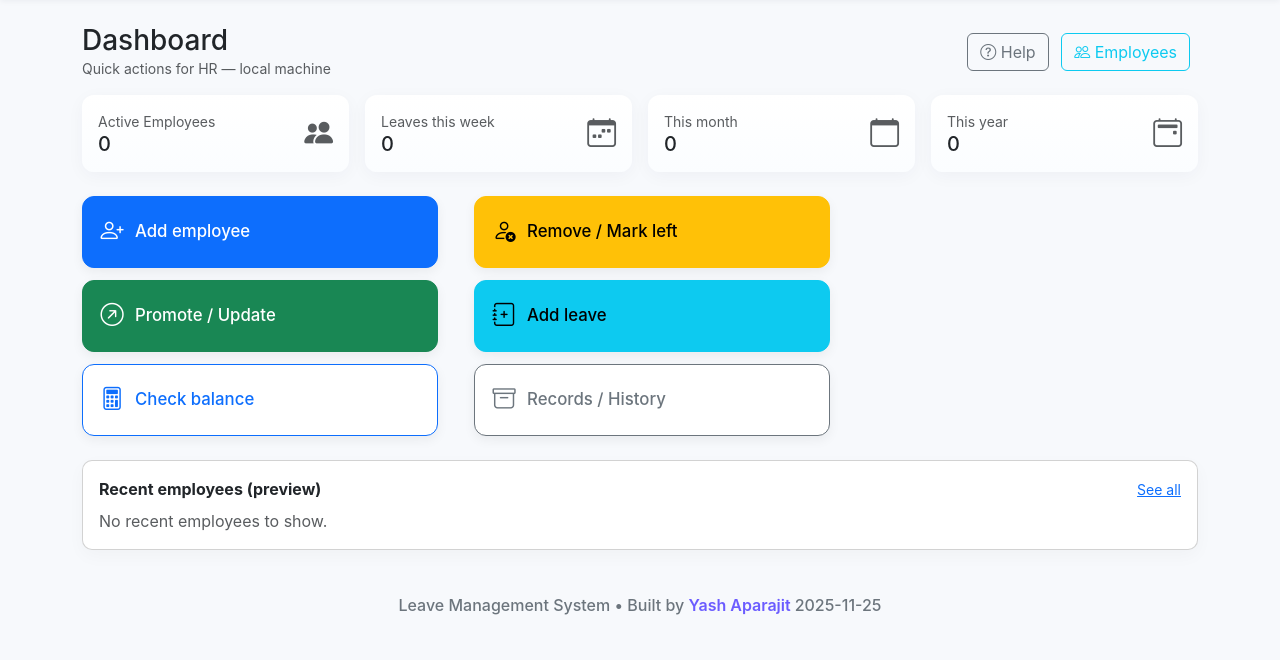
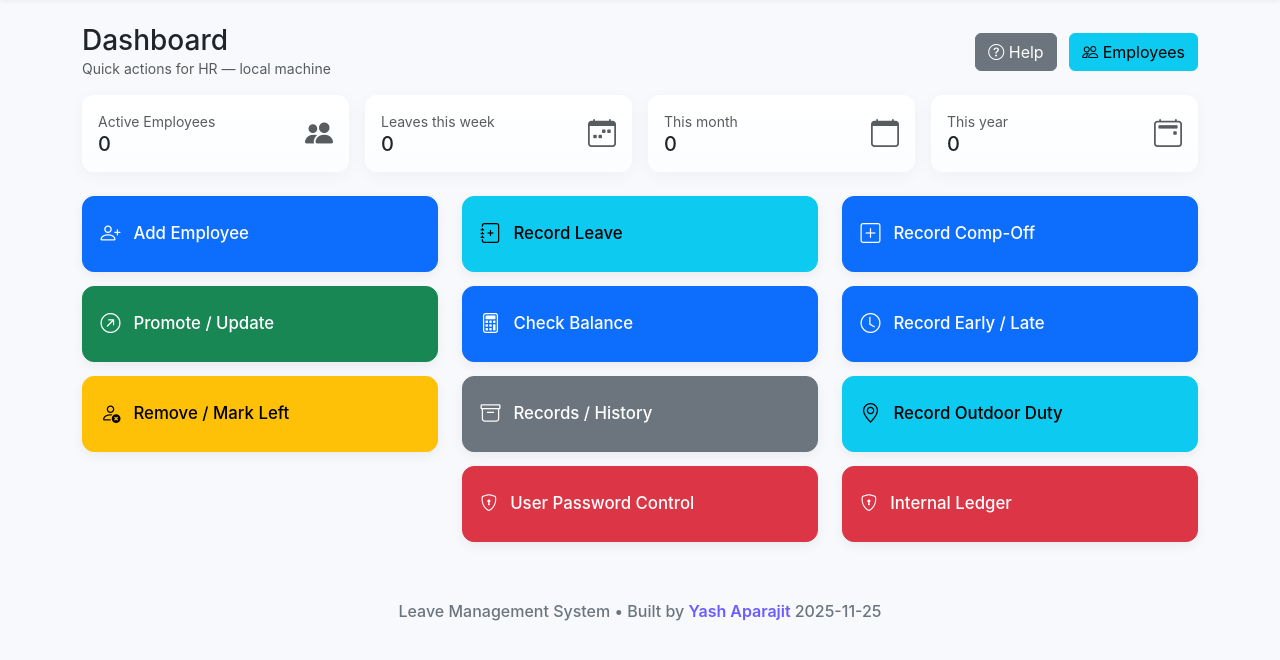
Before and after one commit to Yash-Aparajit/Leave-Management-System, a Flask app: page / in a window 1280 px wide. Shown: the part 55-715 px from the top of the page. Run offline with Flask 3, Linux system fonts and the light colour scheme; the visitor is signed in with stand-in values (Sample User, id 1); data that the repository does not hold is empty.

Commit message:
Update index.html

```diff
--- a/templates/index.html
+++ b/templates/index.html
@@ -8,143 +8,144 @@
     <div class="small text-muted">Quick actions for HR — local machine</div>
   </div>
   <div class="col-md-4 text-md-end mt-3 mt-md-0">
-    <a class="btn btn-outline-secondary me-2" href="{{ url_for('help_page') }}"><i class="bi bi-question-circle"></i> Help</a>
-    <a class="btn btn-outline-info me-2" href="{{ url_for('employees_list') }}"><i class="bi bi-people"></i> Employees</a>
+    <a class="btn btn-secondary me-2" href="{{ url_for('help_page') }}">
+      <i class="bi bi-question-circle"></i> Help
+    </a>
+    <a class="btn btn-info" href="{{ url_for('employees_list') }}">
+      <i class="bi bi-people"></i> Employees
+    </a>
   </div>
 </div>
 
-<!-- Metrics -->
+<!-- METRICS -->
 <div class="row g-3 mb-4">
   <div class="col-sm-6 col-md-3">
     <div class="metric-card">
-      <div class="d-flex align-items-center justify-content-between">
+      <div class="d-flex justify-content-between align-items-center">
         <div>
           <div class="text-muted small">Active Employees</div>
           <div class="h5 mb-0">{{ total_employees or 0 }}</div>
         </div>
-        <div class="text-muted"><i class="bi bi-people-fill" style="font-size:1.8rem"></i></div>
+        <i class="bi bi-people-fill fs-3 text-muted"></i>
       </div>
     </div>
   </div>
 
   <div class="col-sm-6 col-md-3">
     <div class="metric-card">
-      <div class="d-flex align-items-center justify-content-between">
+      <div class="d-flex justify-content-between align-items-center">
         <div>
           <div class="text-muted small">Leaves this week</div>
           <div class="h5 mb-0">{{ week_count or 0 }}</div>
         </div>
-        <div class="text-muted"><i class="bi bi-calendar-week" style="font-size:1.8rem"></i></div>
+        <i class="bi bi-calendar-week fs-3 text-muted"></i>
       </div>
     </div>
   </div>
 
   <div class="col-sm-6 col-md-3">
     <div class="metric-card">
-      <div class="d-flex align-items-center justify-content-between">
+      <div class="d-flex justify-content-between align-items-center">
         <div>
           <div class="text-muted small">This month</div>
           <div class="h5 mb-0">{{ month_count or 0 }}</div>
         </div>
-        <div class="text-muted"><i class="bi bi-calendar" style="font-size:1.8rem"></i></div>
+        <i class="bi bi-calendar fs-3 text-muted"></i>
       </div>
     </div>
   </div>
 
   <div class="col-sm-6 col-md-3">
     <div class="metric-card">
-      <div class="d-flex align-items-center justify-content-between">
+      <div class="d-flex justify-content-between align-items-center">
         <div>
           <div class="text-muted small">This year</div>
           <div class="h5 mb-0">{{ year_count or 0 }}</div>
         </div>
-        <div class="text-muted"><i class="bi bi-calendar2-event" style="font-size:1.8rem"></i></div>
+        <i class="bi bi-calendar2-event fs-3 text-muted"></i>
       </div>
     </div>
   </div>
 </div>
 
-<!-- Action buttons -->
-<div class="row action-grid mb-4">
-  <div class="col-sm-6 col-md-4">
-    <a class="btn btn-primary big-btn w-100" href="{{ url_for('add_employee') }}">
-      <i class="bi bi-person-plus" style="font-size:1.45rem"></i> Add employee
+<!-- BUTTON STYLE FIX -->
+<style>
+.big-btn {
+  width: 100%;
+  height: 76px;
+  display: flex;
+  align-items: center;
+  gap: .8rem;
+  font-size: 1.05rem;
+  border-radius: 12px;
+  margin-bottom: 14px;
+  transition: transform .18s ease, box-shadow .18s ease;
+}
+
+.big-btn:hover {
+  transform: translateY(-3px);
+  box-shadow: 0 10px 24px rgba(0,0,0,0.12);
+}
+</style>
+
+<div class="row mb-4">
+
+  <!-- COLUMN 1 — EMPLOYEE MASTER -->
+  <div class="col-md-4 col-sm-12">
+    <a class="btn btn-primary big-btn" href="{{ url_for('add_employee') }}">
+      <i class="bi bi-person-plus fs-5"></i> Add Employee
+    </a>
+
+    <a class="btn btn-success big-btn" href="{{ url_for('promote_employee') }}">
+      <i class="bi bi-arrow-up-right-circle fs-5"></i> Promote / Update
+    </a>
+
+    <a class="btn btn-warning big-btn" href="{{ url_for('remove_employee') }}">
+      <i class="bi bi-person-x fs-5"></i> Remove / Mark Left
     </a>
   </div>
 
-  <div class="col-sm-6 col-md-4">
-    <a class="btn btn-warning big-btn w-100" href="{{ url_for('remove_employee') }}">
-      <i class="bi bi-person-x" style="font-size:1.45rem"></i> Remove / Mark left
+  <!-- COLUMN 2 — LEAVES -->
+  <div class="col-md-4 col-sm-12">
+    <a class="btn btn-info big-btn" href="{{ url_for('record_leave') }}">
+      <i class="bi bi-journal-plus fs-5"></i> Record Leave
     </a>
+
+    <a class="btn btn-primary big-btn" href="{{ url_for('check_balance') }}">
+      <i class="bi bi-calculator fs-5"></i> Check Balance
+    </a>
+
+    <a class="btn btn-secondary big-btn" href="{{ url_for('history_home') }}">
+      <i class="bi bi-archive fs-5"></i> Records / History
+    </a>
+
+    {% if session.role == 'developer' %}
+      <a class="btn btn-danger big-btn"
+        href="{{ url_for('dev_user_passwords') }}">
+        <i class="bi bi-shield-lock"></i> User Password Control
+      </a>
+    {% endif %}
   </div>
 
-  <div class="col-sm-6 col-md-4">
-    <a class="btn btn-success big-btn w-100" href="{{ url_for('promote_employee') }}">
-      <i class="bi bi-arrow-up-right-circle" style="font-size:1.45rem"></i> Promote / Update
+  <!-- COLUMN 3 — RECORD ONLY -->
+  <div class="col-md-4 col-sm-12">
+    <a class="btn btn-primary big-btn" href="{{ url_for('comp_off_new') }}">
+      <i class="bi bi-plus-square fs-5"></i> Record Comp-Off
     </a>
-  </div>
 
-  <div class="col-sm-6 col-md-4">
-    <a class="btn btn-info big-btn w-100" href="{{ url_for('record_leave') }}">
-      <i class="bi bi-journal-plus" style="font-size:1.45rem"></i> Add leave
+    <a class="btn btn-primary big-btn" href="{{ url_for('early_late_record') }}">
+      <i class="bi bi-clock fs-5"></i> Record Early / Late
     </a>
-  </div>
 
-  <div class="col-sm-6 col-md-4">
-    <a class="btn btn-outline-primary big-btn w-100" href="{{ url_for('check_balance') }}">
-      <i class="bi bi-calculator" style="font-size:1.45rem"></i> Check balance
+    <a class="btn btn-info big-btn" href="{{ url_for('outdoor_new') }}">
+      <i class="bi bi-geo-alt fs-5"></i> Record Outdoor Duty
     </a>
-  </div>
 
-  <div class="col-sm-6 col-md-4">
-    <a class="btn btn-outline-secondary big-btn w-100" href="{{ url_for('history') }}">
-      <i class="bi bi-archive" style="font-size:1.45rem"></i> Records / History
+    {% if session.role == 'developer' %}
+    <a class="btn btn-danger big-btn" href="{{ url_for('internal_ledger') }}">
+      <i class="bi bi-shield-lock"></i> Internal Ledger
     </a>
+    {% endif %}
   </div>
 </div>
-
-<!-- Quick employees preview (optional; helpful for HR) -->
-<div class="row mb-4">
-  <div class="col-12">
-    <div class="card card-small p-3">
-      <div class="d-flex align-items-center justify-content-between mb-2">
-        <div><strong>Recent employees (preview)</strong></div>
-        <div><a href="{{ url_for('employees_list') }}" class="small">See all</a></div>
-      </div>
-
-      {% if employees %}
-        <div class="table-responsive">
-          <table class="table table-sm">
-            <thead class="table-light">
-              <tr>
-                <th>EMP ID</th>
-                <th>Name</th>
-                <th>Balance</th>
-                <th>Action</th>
-              </tr>
-            </thead>
-            <tbody>
-              {% for e in employees %}
-                <tr>
-                  <td>{{ e.employee_id }}</td>
-                  <td>{{ e.first_name }} {{ e.middle_name or '' }} {{ e.last_name }}</td>
-                  <td>{{ balances.get(e.id, 0) }}</td>
-                  <td>
-                    <a class="btn btn-sm btn-outline-primary" href="{{ url_for('employee_detail', emp_id=e.id) }}">Open</a>
-                    {% if session.get('role') in ('developer','admin_master') %}
-                      <a class="btn btn-sm btn-outline-secondary" href="{{ url_for('edit_employee', emp_id=e.id) }}">Edit</a>
-                    {% endif %}
-                  </td>
-                </tr>
-              {% endfor %}
-            </tbody>
-          </table>
-        </div>
-      {% else %}
-        <div class="text-muted">No recent employees to show.</div>
-      {% endif %}
-    </div>
-  </div>
-</div>
-
 {% endblock %}
```
